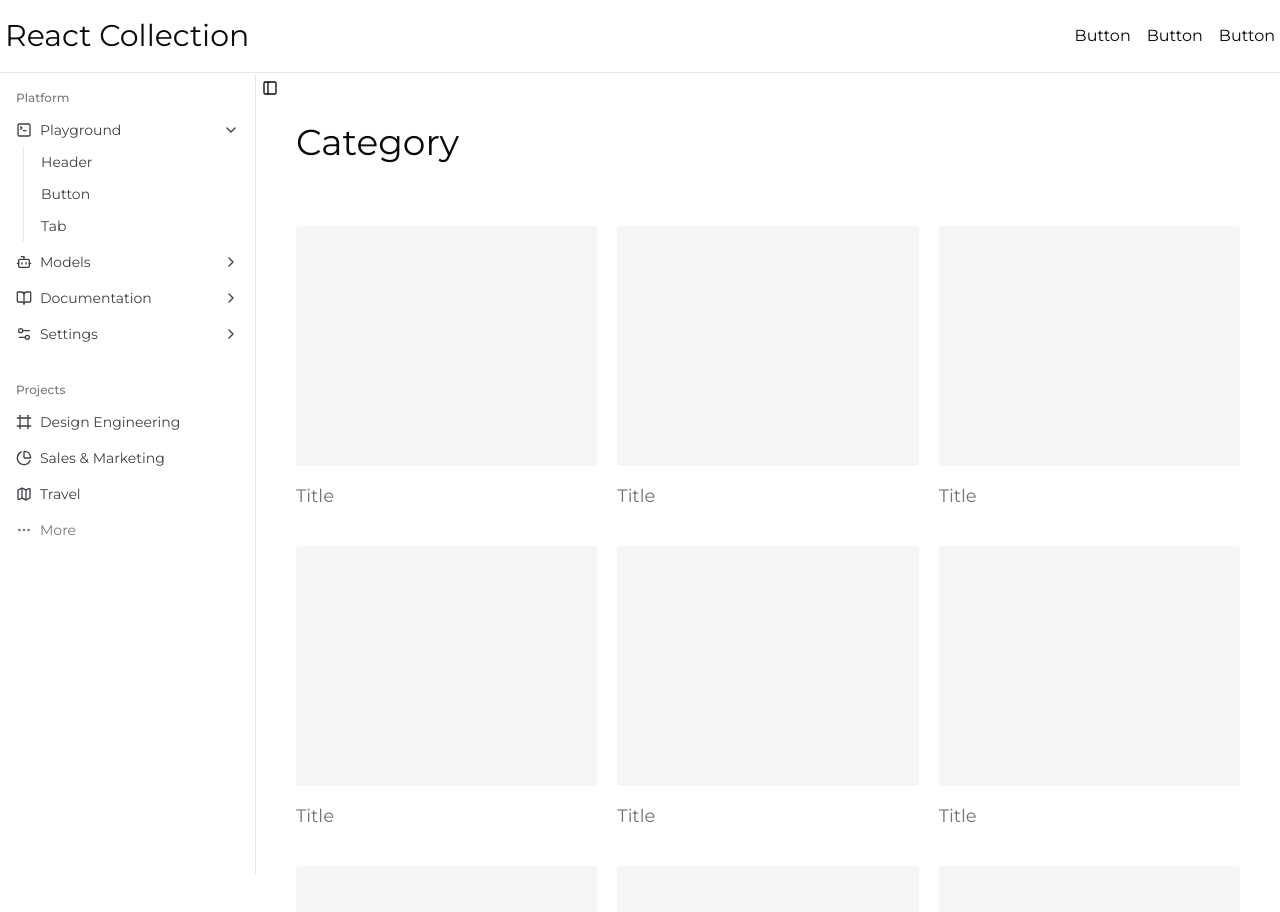
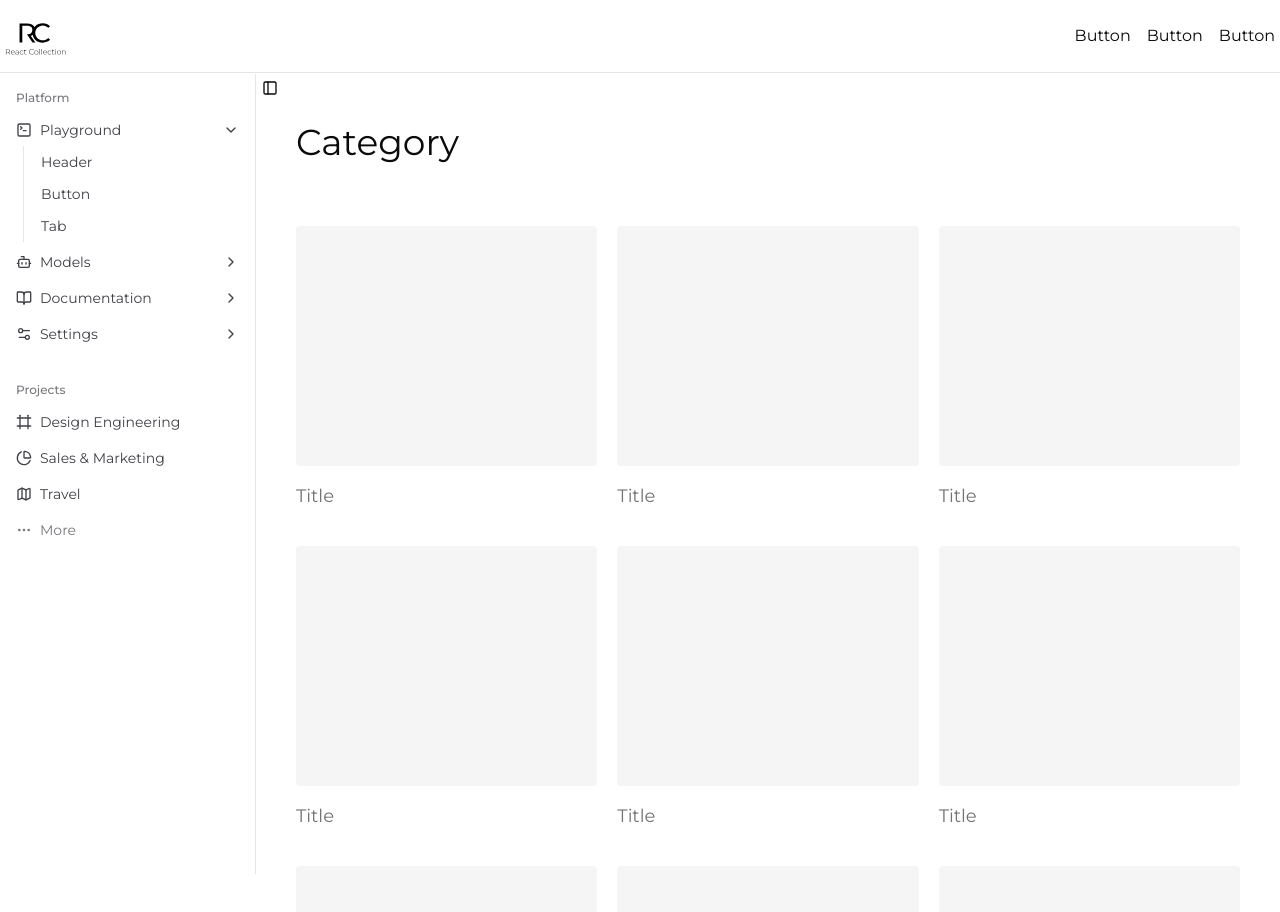
Before and after one commit to Squad357/React-Collection, a Next.js app: page / in a window 1280 px wide. Shown: the top 912 px of the page. Built offline with nearby package versions, Linux system fonts and the light colour scheme.

Commit message:
💄 [Styling] Header logo 추가

```diff
--- a/src/components/layout/Header.tsx
+++ b/src/components/layout/Header.tsx
@@ -1,12 +1,22 @@
+import Image from 'next/image';
 import Link from 'next/link';
 
 export default function Header() {
   return (
     <header className='fixed top-0 left-0 right-0 h-14 border-b bg-background z-50 flex items-center justify-center py-9'>
       <div className='flex justify-between px-[5px] w-full max-w-[1400px]'>
-        <Link href='/'>
-          <h1 className='text-3xl'>React Collection</h1>
-        </Link>
+        <div>
+          <Link href='/'>
+            <Image
+              src='/logo/main-logo.svg'
+              alt='홈페이지 로고'
+              width={62}
+              height={62}
+              quality={100}
+              priority
+            />
+          </Link>
+        </div>
         <div className='flex items-center gap-4'>
           <Link href='#'>Button</Link>
           <Link href='#'>Button</Link>
```
